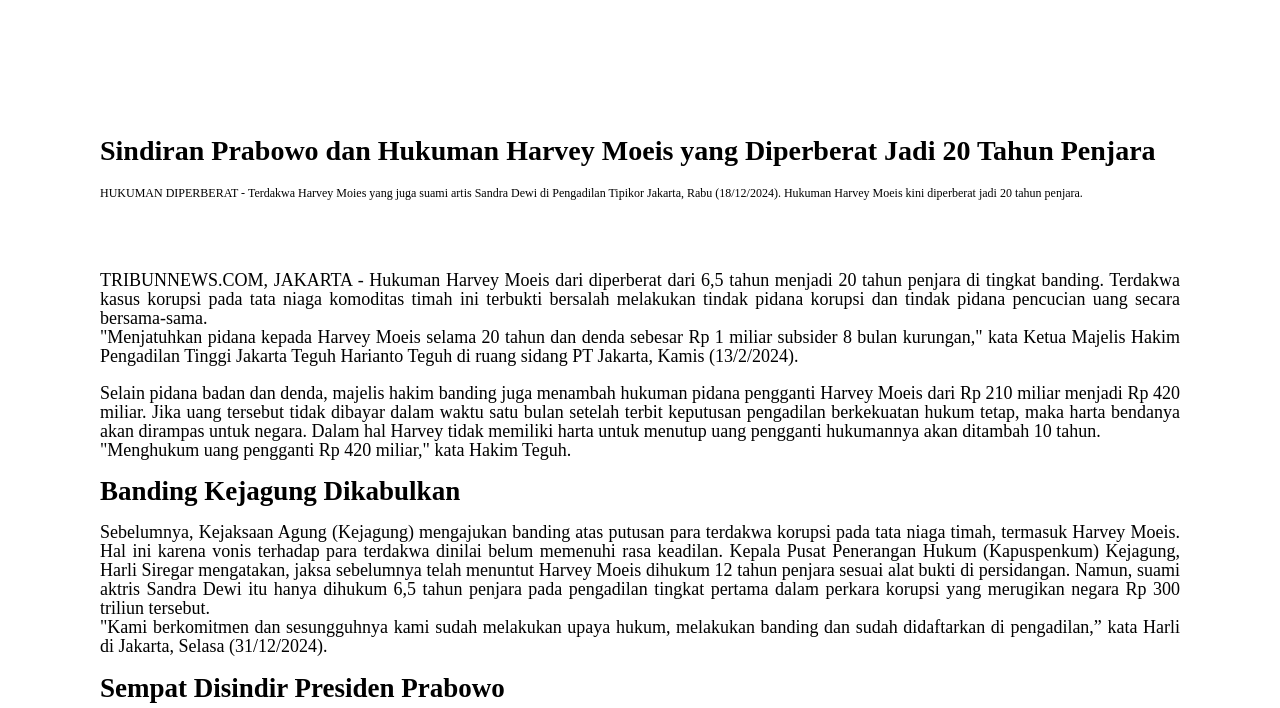
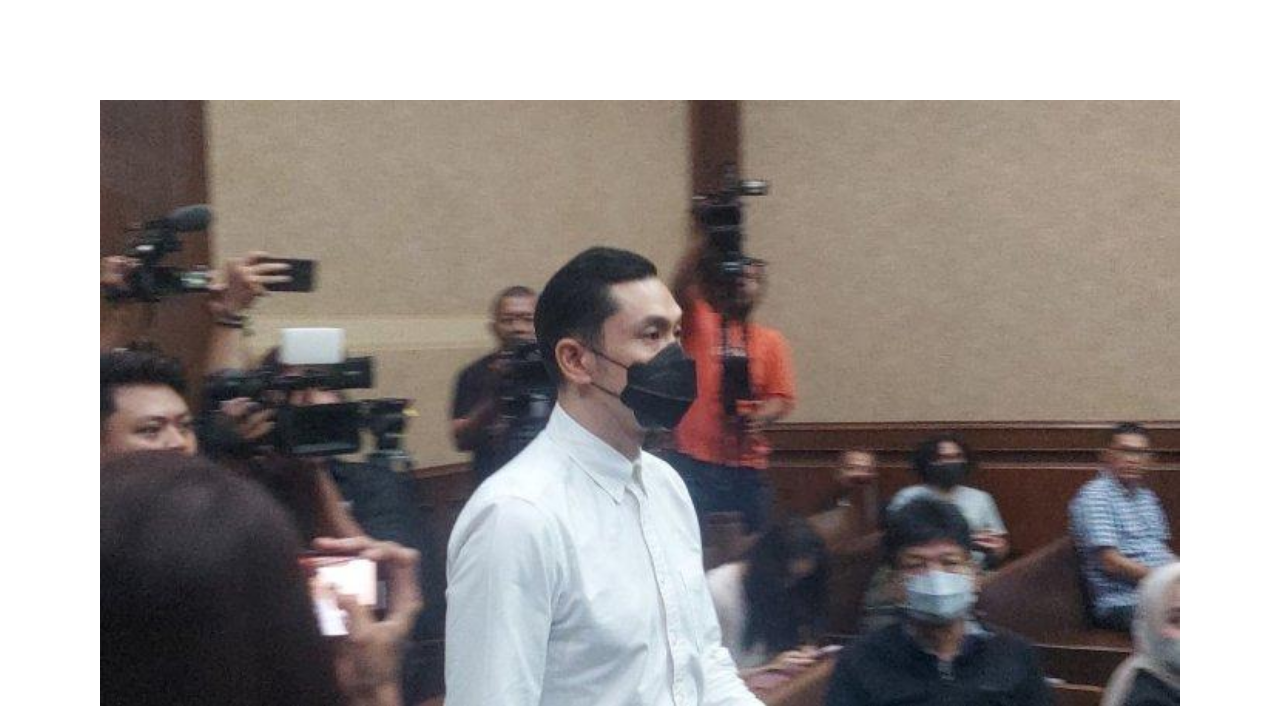
Before and after one commit to arya6345/arya6345.github.io, a plain HTML site: page news/news3.html in a window 1280 px wide. Shown: the part 110-818 px from the top of the page. Drawn offline with Linux system fonts and the light colour scheme.

Commit message:
Update news3.html

```diff
--- a/news/news3.html
+++ b/news/news3.html
@@ -18,7 +18,7 @@
         </div>
         <div class="MainText">
             <div>
-                <img src="Terdakwa-korupsi-timah-Harvey-Moies-memasuki-ruang-sidang-Pengadilan-Tipikor-Jakarta.jpg" alt="">
+                <img src="/foto-pendukung/Terdakwa-korupsi-timah-Harvey-Moies-memasuki-ruang-sidang-Pengadilan-Tipikor-Jakarta.jpg" alt="">
                 <h1>Sindiran Prabowo dan Hukuman Harvey Moeis yang Diperberat Jadi 20 Tahun Penjara</h1>
                 <footer>HUKUMAN DIPERBERAT - Terdakwa Harvey Moies yang juga suami artis Sandra Dewi di Pengadilan Tipikor Jakarta, Rabu (18/12/2024). Hukuman Harvey Moeis kini diperberat jadi 20 tahun penjara.</footer>
                 <article>
```
